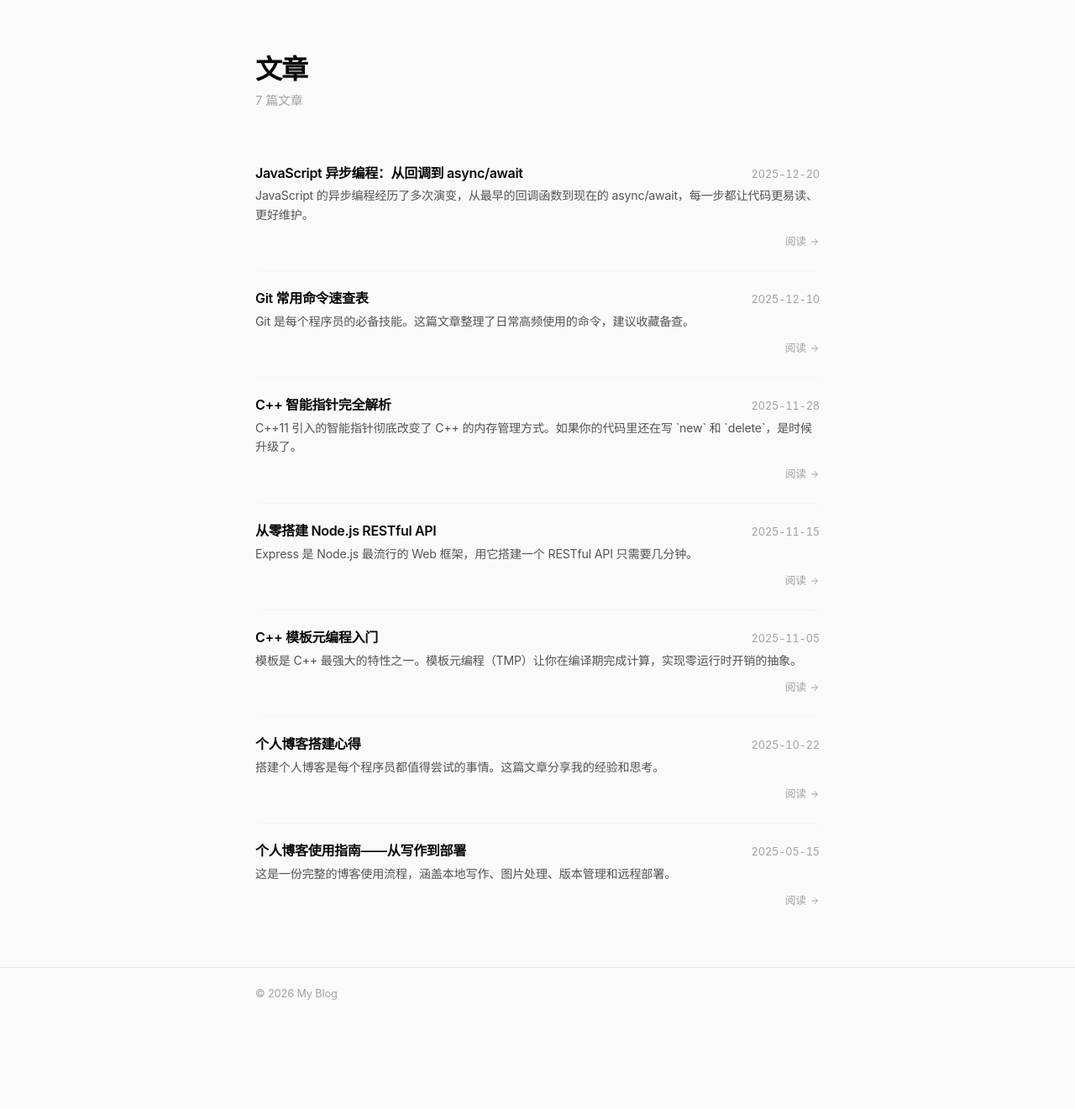
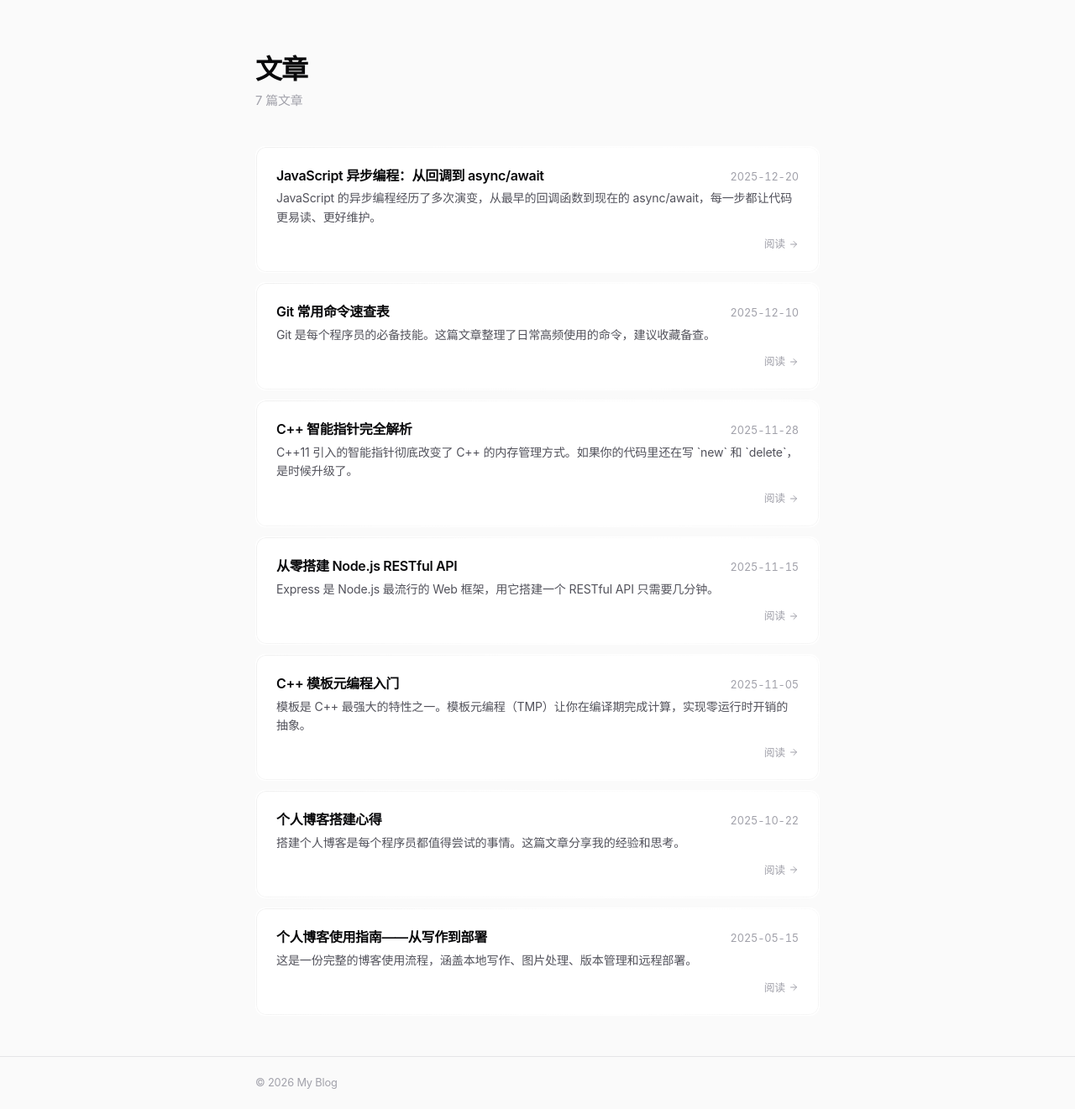
Before and after one commit to chengzhongyuan/personal-blog, a Node server app: page / in a window 1280 px wide. Shown: the part 53-1374 px from the top of the page at 84% size. Before the commit the page ends 1244 px from the top, so only its background shows below. Run offline with Node 20, Linux system fonts and the light colour scheme; some libraries are stand-ins or nearby versions.

Commit message:
feat: glassmorphism gradient border on post cards

```diff
--- a/public/css/style.css
+++ b/public/css/style.css
@@ -191,16 +191,63 @@ a:hover { color: var(--text-secondary); }
 .post-list { display: flex; flex-direction: column; gap: 3px; padding-bottom: 48px; }
 
 .post-card {
-  background: none;
-  border: none;
-  border-radius: var(--radius);
-  padding: 20px 0;
-  transition: all .2s ease;
+  background: var(--surface);
+  border-radius: var(--radius-lg);
+  padding: 22px 24px;
+  transition: all .25s ease;
   cursor: pointer;
   position: relative;
+  border: 1px solid transparent;
 }
-.post-card:hover { opacity: .8; }
-.post-card + .post-card { border-top: 1px solid var(--border-light); }
+.post-card::before {
+  content: '';
+  position: absolute;
+  inset: 0;
+  border-radius: inherit;
+  padding: 1px;
+  background: linear-gradient(
+    135deg,
+    rgba(128,128,128,.12) 0%,
+    rgba(128,128,128,.04) 40%,
+    rgba(128,128,128,.01) 70%,
+    rgba(128,128,128,.08) 100%
+  );
+  -webkit-mask: linear-gradient(#fff 0 0) content-box, linear-gradient(#fff 0 0);
+  mask: linear-gradient(#fff 0 0) content-box, linear-gradient(#fff 0 0);
+  -webkit-mask-composite: xor;
+  mask-composite: exclude;
+  pointer-events: none;
+  transition: opacity .25s ease;
+}
+.post-card::after {
+  content: '';
+  position: absolute;
+  inset: 0;
+  border-radius: inherit;
+  background: linear-gradient(
+    135deg,
+    rgba(128,128,128,.03) 0%,
+    transparent 50%
+  );
+  pointer-events: none;
+  opacity: 0;
+  transition: opacity .25s ease;
+}
+.post-card:hover {
+  transform: translateY(-1px);
+  box-shadow: 0 4px 20px rgba(0,0,0,.04);
+}
+.post-card:hover::before {
+  background: linear-gradient(
+    135deg,
+    rgba(128,128,128,.2) 0%,
+    rgba(128,128,128,.08) 40%,
+    rgba(128,128,128,.02) 70%,
+    rgba(128,128,128,.12) 100%
+  );
+}
+.post-card:hover::after { opacity: 1; }
+.post-card + .post-card { margin-top: 8px; }
 
 .post-card-header {
   display: flex; align-items: baseline; justify-content: space-between;
@@ -620,7 +667,7 @@ a:hover { color: var(--text-secondary); }
   .site-logo span { display: none; }
   .page-hero { padding: 40px 0 28px; }
   .page-hero h1 { font-size: 1.5rem; }
-  .post-card { padding: 16px 0; }
+  .post-card { padding: 18px 16px; }
   .post-card-header { flex-direction: column-reverse; gap: 2px; }
   .post-card-title { font-size: .95rem; }
   .post-title { font-size: 1.5rem; }
```
